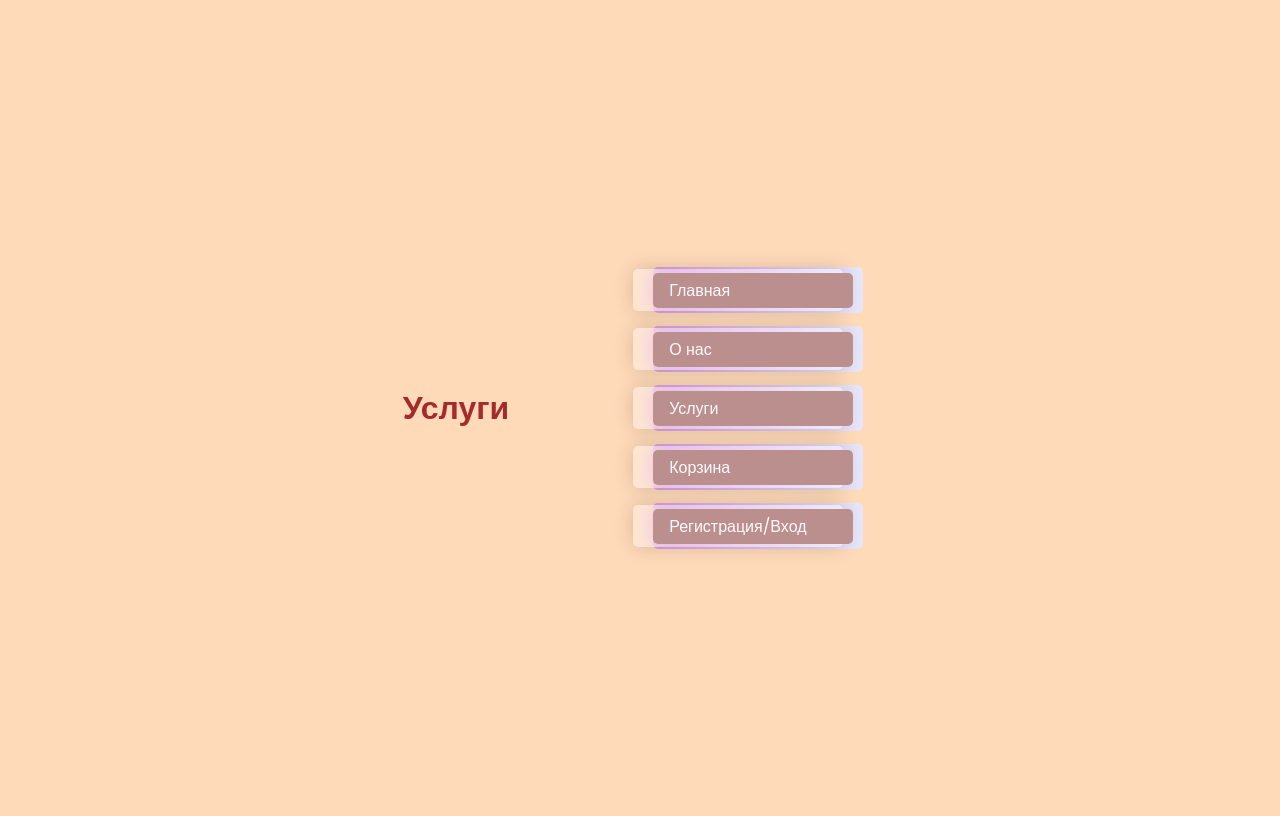
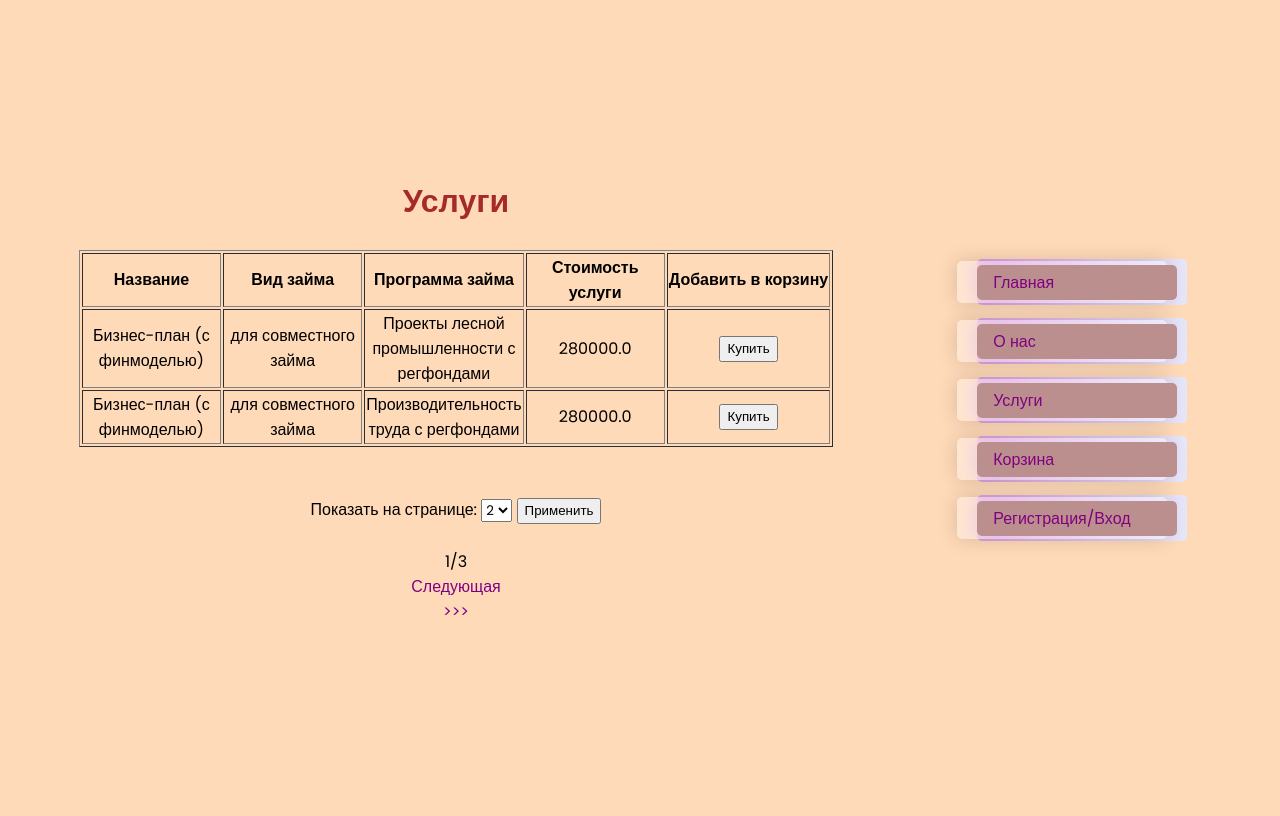
Before and after one commit to a-karaseva94/WebsiteForBusiness, a Django app: page /services/ in a window 1280 px wide. After the commit the page ends 615 px from the top, so only its background shows below. Run offline with Django 5.2, Linux system fonts and the light colour scheme; data comes from the database, SQL or seed files in the repository; both versions use the stored data as it was after the commit.

Commit message:
About_us, Service

```diff
--- a/WebsiteForBusiness/financial_analyst/models.py
+++ b/WebsiteForBusiness/financial_analyst/models.py
@@ -19,15 +19,15 @@ class Buyer(models.Model):
 
 class Service(models.Model):
     TYPES_CHOICES = [
-        ('РЗ', 'для регионального займа'),
-        ('СЗ', 'для совместного займа'),
+        ('для регионального займа', 'для регионального займа'),
+        ('для совместного займа', 'для совместного займа'),
     ]
     PROGRAMS_CHOICES = [
-        ('ПР', 'Проекты развития с регфондами'),
-        ('КИ', 'Комплектующие изделия с регфондами'),
-        ('ПТ', 'Производительность труда с регфондами'),
-        ('ПЛП', 'Проекты лесной промышленности с регфондами'),
-        ('РПР', 'Региональные проекты развития'),
+        ('Проекты развития с регфондами', 'Проекты развития с регфондами'),
+        ('Комплектующие изделия с регфондами', 'Комплектующие изделия с регфондами'),
+        ('Производительность труда с регфондами', 'Производительность труда с регфондами'),
+        ('Проекты лесной промышленности с регфондами', 'Проекты лесной промышленности с регфондами'),
+        ('Региональные проекты развития', 'Региональные проекты развития'),
     ]
     title = models.CharField(max_length=50, verbose_name='Услуга')
     type = models.CharField(max_length=70, choices=TYPES_CHOICES, verbose_name='Вид займа')
--- a/WebsiteForBusiness/financial_analyst/views.py
+++ b/WebsiteForBusiness/financial_analyst/views.py
@@ -1,5 +1,7 @@
 from django.shortcuts import render
 from django.http import HttpResponse
+from django.template.context_processors import request
+
 #from .forms import UserRegister
 from .models import *
 from django.core.paginator import Paginator, PageNotAnInteger, EmptyPage
@@ -18,9 +20,24 @@ def about_us(request):
     }
     return render(request, 'about_us.html', context)
 
-
+# Пагинатор
 def services(request):
-    return render(request, 'services.html')
+    all_services = Service.objects.all().order_by('-id')
+    per_page = request.GET.get('per_page', 2)
+    paginator = Paginator(all_services, per_page)
+    page_number = request.GET.get('page')
+    try:
+        page_obj = paginator.get_page(page_number)
+    except PageNotAnInteger:
+        page_obj = paginator.page(1)
+    except EmptyPage:
+        page_obj = paginator.page(paginator.num_pages)
+    context = {
+        'page_obj': page_obj,
+        'per_page': per_page,
+        'all_services': all_services,
+        }
+    return render(request, 'services.html', context)
 
 
 def cart(request):
@@ -61,20 +78,3 @@ def login_or_registration(request):
 #             form = UserRegister()
 #     return render(request, 'registration_page.html', context)
 #
-# # Пагинатор для игр
-# def paginator_func(request):
-#     games = Games.objects.all().order_by('-id')
-#     per_page = request.GET.get('per_page',3)
-#     paginator = Paginator(games, per_page)
-#     page_number = request.GET.get('page')
-#     try:
-#         page_obj = paginator.get_page(page_number)
-#     except PageNotAnInteger:
-#         page_obj = paginator.page(1)
-#     except EmptyPage:
-#         page_obj = paginator.page(paginator.num_pages)
-#     context = {
-#         'page_obj': page_obj,
-#         'per_page': per_page,
-#     }
-#     return render(request, 'games.html', context)
--- a/WebsiteForBusiness/static/style1.css
+++ b/WebsiteForBusiness/static/style1.css
@@ -1,5 +1,6 @@
 @import url("https://fonts.googleapis.com/css2?family=Poppins&display=swap");
 * {
+    margin:0;
     box-sizing: border-box;
     font-family: "Poppins", sans-serif;
 }
--- a/WebsiteForBusiness/templates/about_us.html
+++ b/WebsiteForBusiness/templates/about_us.html
@@ -9,15 +9,18 @@
     <content>
         {% block content %}
         <h1>О нас</h1>
+        <br>
         {% for i in text_about %}
            <h4><em>{{ i }}</em></h4>
         {% endfor %}
+        <br>
         <h4><em>С программами можно ознакомиться на сайтах:
             <br>
             <a href="https://frprf.ru/zaymy-regfondy/">ФРП России</a>
             и
             <a href="https://frp68.tmbreg.ru/mery-podderzhki/preferential-loans">ФРП Тамбовской области</a>
         </em></h4>
+        <br>
         <img src="https://w.sbis.ru/cdn/EventsCDN/1.0.5/Webinars/Banners/bg/image_0016.webp"
                 alt="рукопожатие" width="700"/>
         {% endblock %}
--- a/WebsiteForBusiness/templates/main_page.html
+++ b/WebsiteForBusiness/templates/main_page.html
@@ -8,8 +8,8 @@
         <title>Главная страница</title>
         <link rel="stylesheet" href="{% static 'style1.css' %}">
         <style type="text/css">
-            a:link {color: #FFFAFA}
-            a:visited {color:#FFFAFA} /* цвет посещённой ссылки */
+            a:link {color: #800080}
+            a:visited {color:#800080} /* цвет посещённой ссылки */
             a:hover {color:#A52A2A} /* цвет ссылки при наведении курсора мыши */
         </style>
     </head>
--- a/WebsiteForBusiness/templates/services.html
+++ b/WebsiteForBusiness/templates/services.html
@@ -9,6 +9,50 @@
     <content>
         {% block content %}
         <h1>Услуги</h1>
+        <br>
+        <table border="1">
+            <tr>
+                <th>Название</th>
+                <th>Вид займа</th>
+                <th>Программа займа</th>
+                <th>Стоимость услуги</th>
+                <th>Добавить в корзину</th>
+            </tr>
+            {% for item in page_obj %}
+            <tr>
+                <td style="width: 139.25px; text-align: center; height: 44px;">{{ item.title }}</td>
+                <td style="width: 139.25px; text-align: center; height: 44px;">{{ item.type }}</td>
+                <td style="width: 139.25px; text-align: center; height: 44px;">{{ item.program }}</td>
+                <td style="width: 139.25px; text-align: center; height: 44px;">{{ item.cost }}</td>
+                <td style="text-align: center;"> <button>Купить</button></td>
+            </tr>
+            {% empty %}
+                <p>Нет услуг</p>
+            {% endfor %}
+        </table>
+        <br>
+        <br>
+        <div class="pagination">
+            <form method="get">
+                <label for="per_page">Показать на странице:</label>
+                <select id="per_page" name="per_page" >
+                    <option value="2">2</option>
+                    <option value="5">5</option>
+                </select>
+                <button type="submit" class="paginator_bt">Применить</button>
+            </form>
+
+            {% if page_obj.has_previous %}
+                <a href="?page=1" style="text-decoration: none; "><<</a>
+                <br><a href="?page={{ page_obj.previous_page_number }}" style="text-decoration: none; ">Предыдущая</a>
+            {% endif %}
+            <br>{{ page_obj.number }}/{{ page_obj.paginator.num_pages }}
+            {% if page_obj.has_next %}
+                <br><a href="?page={{ page_obj.next_page_number }}" style="text-decoration: none; ">Следующая</a>
+                <br><a href="?page={{ page_obj.paginator.num_pages }}" style="text-decoration: none; ">>>></a>
+            {% endif %}
+        </div>
+
         {% endblock %}
     </content>
 
```
Also changed, not shown: WebsiteForBusiness/db.sqlite3, WebsiteForBusiness/financial_analyst/migrations/0006_alter_service_program_alter_service_type.py (added).
